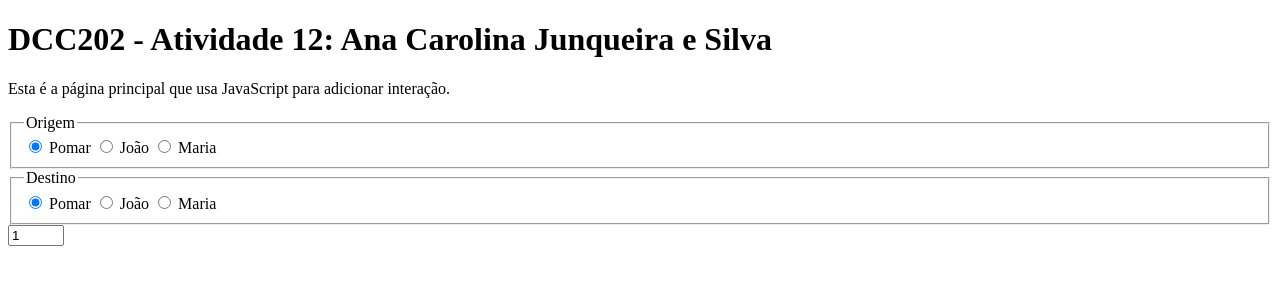
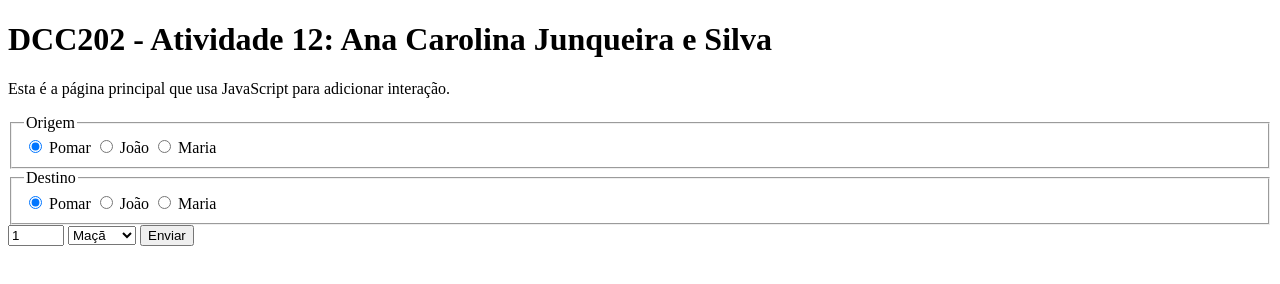
Before and after one commit to ufjf-dcc202/ufjf-dcc202-2023-3-b-atv12-AnaCarolinaJunqueira, a website: page index.html in a window 1280 px wide. Drawn offline with Linux system fonts and the light colour scheme.

Commit message:
arrumando o forms

```diff
--- a/index.html
+++ b/index.html
@@ -42,6 +42,13 @@
                 </label>
                 </fieldset>
                 <input type="number" name="quantidade" value="1" min="0" max="12" step="1"/>
+
+                <select name="fruta">
+                    <option value="maca">Maçã</option>
+                    <option value="pera">Pera</option>
+                    <option value="banana">Banana</option>
+                </select>
+                <button type="submit" name="enviar">Enviar</button>
             </form>
         </section>
     </main>
```
